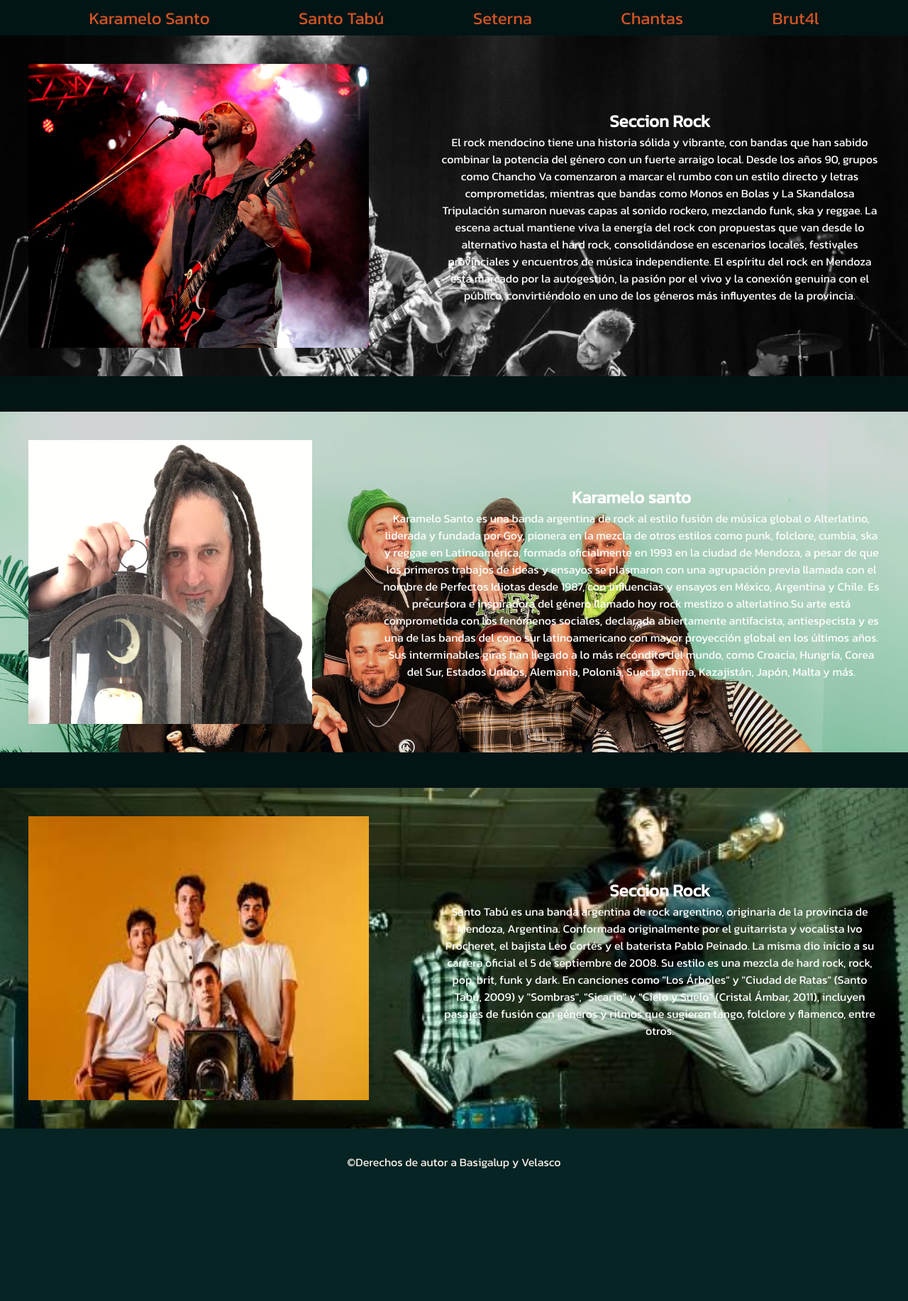
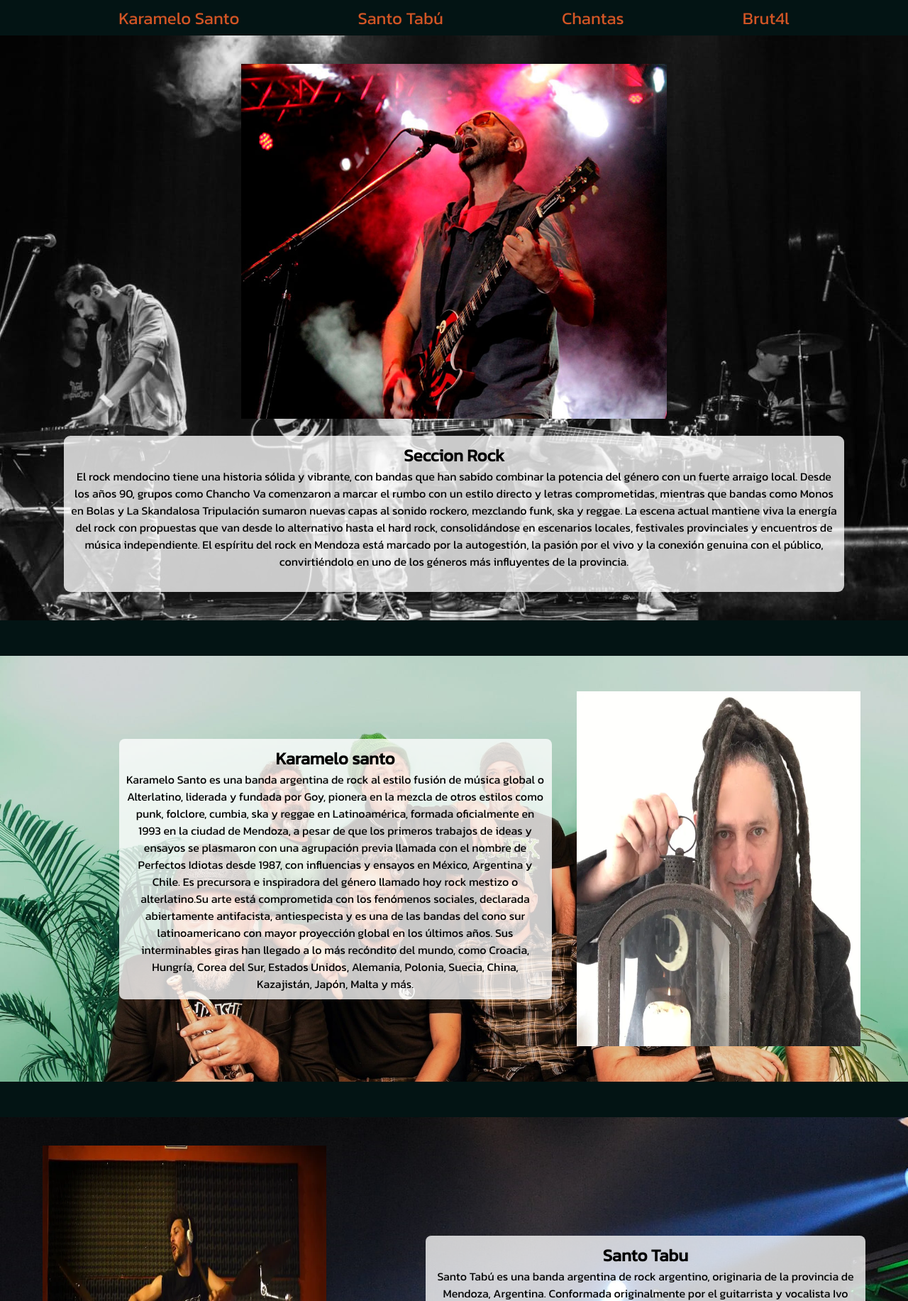
Before and after one commit to gmvelasco6/mza-beats, a PHP site: page /html/rock.html in a window 1280 px wide. Shown: the part 100-1933 px from the top of the page at 71% size. Before the commit the page ends 1790 px from the top, so only its background shows below. Run offline with PHP 8.4, Linux system fonts and the light colour scheme.

Commit message:
Cambios a la pagina de Rock y Se subieron las fotos de la banda

```diff
--- a/Proyecto MzaBeats/css/styleRock.css
+++ b/Proyecto MzaBeats/css/styleRock.css
@@ -13,6 +13,22 @@
     background-color: #062424;
     height: 100px;
     font-family:kanit;
+}
+/*centrado de los titulos*/
+.rock-container-uno h2{
+    text-align: center;
+}
+.rock-container-dos h2{
+    text-align: center;
+}
+.rock-container-tres h2{
+    text-align: center;
+}
+.rock-container-cuatro h2{
+    text-align: center;
+}
+.rock-container-cinco h2{
+    text-align: center;
 }
 .nav-container{
     width: 100%;
@@ -64,14 +80,22 @@
     color: #6e2d13;
 }
 /*seccion rock*/
-.rock-container{
+.rock-container-uno{
     display: flex;
-    justify-content: space-between;
+    flex-direction: column;
+    justify-content: center;
     align-items: center;
     background-color: black;
+    color: white;
     padding: 40px;
     background-image: url("/images/rock-bg.png");
     background-size: cover;
+}
+.rock-uno{
+    transition: background 0.3s, transform 0.2s;
+}
+.rock-dos{
+    transition: background 0.3s, transform 0.2s;
 }
 hr{
     width: 100%;
@@ -81,37 +105,79 @@
 }
 .rock-container-dos{
     display: flex;
-    justify-content: space-between;
+    justify-content: space-around;
     align-items: center;
-    background-color: black;
-    padding: 40px;
+    background-color: white;
+    color: white;
+    padding: 50px;
     background-image: url("/images/karamelo-04.jpeg");
     background-size: cover;
 }
 .rock-container-tres{
     display: flex;
+    justify-content: space-around;
+    align-items: center;
+    background-color: white;
+    color: white;
+    padding: 40px;
+    background-image: url("/images/Santo_Tabu_fondo_arreglado.png");
+    background-size: cover;
+}
+.rock-container-cuatro{
+    display: flex;
+    justify-content: space-around;
+    align-items: center;
+    background-color: white;
+    color: white;
+    padding: 40px;
+    background-image: url("/images/chantas.png");
+    background-size: cover;
+}
+.rock-container-cinco{
+    display: flex;
     justify-content: space-between;
     align-items: center;
-    background-color: black;
+    background-color: white;
+    color: white;
     padding: 40px;
-    background-image: url("/images/santo-tabu.png");
+    background-image: url("/images/chantas.png");
     background-size: cover;
 }
 .rock-img{
-    height: 400px;
-    width: 40%;
+    height: 500px;
+    width: 400px;
+}
+.rock-img-uno{
+    height: 500px;
+    width: 600px;
+    margin-bottom: 24px;
 }
 .rock-description{
-    color: white;
+    color: black;
     text-align: center;
     margin-left: 100px;
+    width: 50%;
+    background-color: #ffffffc6;
+    border-radius: 8px;
+    padding: 10px;
+}
+.rock-description-uno{
+    color: black;
+    text-align: center;
+    margin: 0px 100px 0px 100px;
+    height: 200px;
+    width: 90%;
+    background-color: #ffffffc6;
+    border-radius: 9px;
+    padding: 10px;
 }
 /*seccion footer*/
 footer{
     width: 100%;
     background-color: #062424;
-    height: 100px;
+    height: 100%;
     font-family:kanit;
+    text-align: center;
 }
 footer p{
     color: #faf2e9;
@@ -125,3 +191,15 @@
     background-color: #0e5050;
     border-radius: 8px;
 }
+#home-button{
+    border-radius: 10px;
+    padding: 10px;
+    margin-top: 35px;
+    background-color: #031414;
+    font-size: 30px;
+    color: #faf2e9;
+    text-decoration: none;
+}
+#home-button:hover{
+ background-color:#d25525;
+}
--- a/Proyecto MzaBeats/html/rock.html
+++ b/Proyecto MzaBeats/html/rock.html
@@ -5,10 +5,11 @@
     <meta name="viewport" content="width=device-width, initial-scale=1.0">
     <link rel="stylesheet" href="/css/styleRock.css">
     <link rel="shortcut icon" href="/images/page-icon.png" type="image/x-icon">
+    <link rel="stylesheet" href="https://cdnjs.cloudflare.com/ajax/libs/font-awesome/6.5.0/css/all.min.css">
     <title>MzaBeats</title>
 </head>
 <body>
-    <header>
+    <header id="inicio">
         <div class="nav-container">
             <a href="index.html"><img src="/images/page-icon.png" alt="Logo" class="logo"></a>
             <ul class="nav">
@@ -23,15 +24,14 @@
             <div class="intro">
                 <ul class="rock-nav">
                     <li><a href="#rock-uno">Karamelo Santo</a></li>
-                    <li><a href="">Santo Tabú</a></li>
-                    <li><a href="">Seterna</a></li>
-                    <li><a href="">Chantas</a></li>
+                    <li><a href="#rock-dos">Santo Tabú</a></li>
+                    <li><a href="#rock-tres">Chantas</a></li>
                     <li><a href="">Brut4l</a></li>
                 </ul>
             </div>
-            <section class="rock-container">
-                <img src="/images/rock.png" alt="imagen_Rock" class="rock-img">
-                <div class="rock-description">
+            <section class="rock-container-uno">
+                <img src="/images/rock.png" alt="imagen_Rock" class="rock-img-uno">
+                <div class="rock-description-uno">
                     <h2>Seccion Rock</h2>
                     <p>
                         El rock mendocino tiene una historia sólida y vibrante,
@@ -53,7 +53,6 @@
             </section>
             <hr>
             <section class="rock-container-dos" id="rock-uno">
-                <img src="/images/karamleo.png" alt="imagen_Rock" class="rock-img">
                 <div class="rock-description">
                     <h2>Karamelo santo</h2>
                     <p>
@@ -65,12 +64,13 @@
                         antiespecista y es una de las bandas del cono sur latinoamericano con mayor proyección global en los últimos años. Sus interminables giras han llegado a lo más recóndito del mundo, como Croacia, Hungría, Corea del Sur, Estados Unidos, Alemania, Polonia, Suecia, China, Kazajistán, Japón, Malta y más.
                     </p>
                 </div>
+                <img src="/images/karamleo.png" alt="imagen_Rock" class="rock-img">
             </section>
             <hr>
-            <section class="rock-container-tres">
-                <img src="/images/integrantes.png" alt="imagen_Rock" class="rock-img">
+            <section class="rock-container-tres" id="rock-dos">
+                <img src="/images/baterista.png" alt="imagen_Rock" class="rock-img">
                 <div class="rock-description">
-                    <h2>Seccion Rock</h2>
+                    <h2>Santo Tabu</h2>
                     <p>
                         Santo Tabú es una banda argentina de rock argentino, originaria de la provincia de Mendoza, Argentina.
                         Conformada originalmente por el guitarrista y vocalista Ivo Procheret, el bajista Leo Cortés y el baterista Pablo Peinado.
@@ -79,9 +79,44 @@
                     </p>
                 </div>
             </section>
+            <hr>
+            <section class="rock-container-cuatro" id="rock-tres">
+                <div class="rock-description">
+                    <h2>Chantas</h2>
+                    <p>
+                        Chantas es una banda de rock alternativo originaria de Mendoza, Argentina, formada en 2012.
+                        La banda está compuesta por cuatro miembros: Lautaro "Laucha" Martínez (voz y guitarra),
+                        Federico "Fede" Ramírez (guitarra y coros), Agustín "Agus" Fernández (bajo) y
+                        Tomás "Tomi" Gómez (batería). Su estilo musical combina elementos del rock, pop y punk,
+                        creando un sonido fresco y enérgico que ha capturado la atención de la escena musical local.
+                        Desde sus inicios, Chantas ha lanzado varios álbumes y sencillos que han sido bien recibidos por la crítica y el público.
+                        Su música se caracteriza por letras introspectivas y emotivas, acompañadas de melodías pegajosas y ritmos dinámicos.
+                        La banda ha participado en numerosos festivales y eventos en Argentina,
+                        consolidándose como una de las propuestas más interesantes del rock alternativo en la región.
+                    </p>
+                </div>
+                <img src="/images/Chantas-integrantes.png" alt="imagen_Rock" class="rock-img">
+            </section>
+            <hr>
+            <section class="rock-container-cinco" id="rock-cuatro">
+                <img src="/images/brutal.png" alt="imagen_Rock" class="rock-img">
+                <div class="rock-description">
+                    <h2>Brut4l</h2>
+                    <p>
+                        Brut4l es una banda de rock alternativo originaria de Mendoza, Argentina, formada en 2015.
+                        La banda está compuesta por cuatro miembros: Juan Pérez (voz y guitarra),
+                        María López (guitarra y coros), Carlos Sánchez (bajo) y
+                        Diego Fernández (batería). Su estilo musical combina elementos del rock, metal y punk,
+                        creando un sonido potente y enérgico que ha capturado la atención de la escena musical local.
+                        Desde sus inicios, Brut4l ha lanzado varios álbumes y sencillos que han sido bien recibidos por la crítica y el público.
+                        Su música se caracteriza por letras introspectivas y emotivas, acompañadas de melodías agresivas y ritmos dinámicos.
+                        La banda ha participado en numerosos festivales y eventos en Argentina, consolidándose como una de las propuestas más interesantes del rock alternativo en la región.
+                    </p>
+                </div>
         </main>
     </body>
     <footer>
+        <a href="#inicio" id="home-button" class="fa-solid fa-house"></a>
         <p>&copy;Derechos de autor a Basigalup y Velasco</p>
     </footer>
 </body>
```
Also changed, not shown: Proyecto MzaBeats/images/Chantas-integrantes.png (added), Proyecto MzaBeats/images/Santo_Tabu_fondo_arreglado.png (added), Proyecto MzaBeats/images/baterista.png (added), Proyecto MzaBeats/images/chantas.png (added), Proyecto MzaBeats/images/integrantes.png (deleted), Proyecto MzaBeats/images/santo-tabu.png (deleted). Lines whose indentation alone changed are shown as unchanged.
